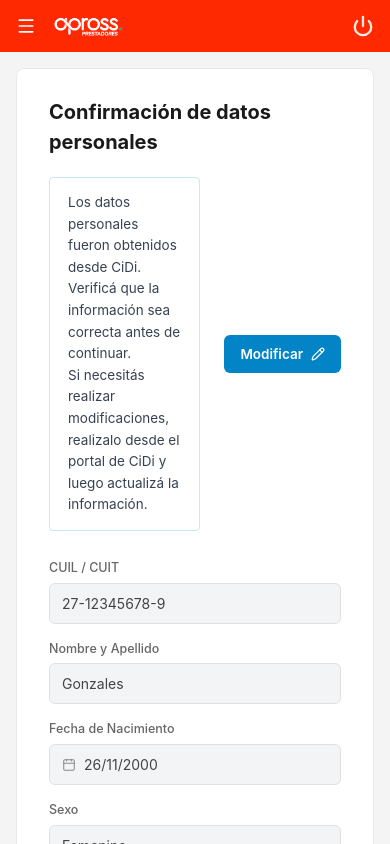
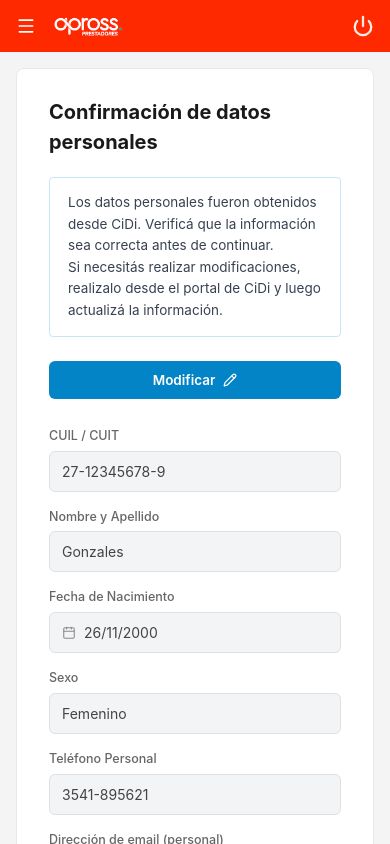
Before and after one commit to Maraa123/prototipoApross, a React (Vite) app: page / in a window 390 px wide. Both pictures are taken after a click on the button "Iniciar postulación". Built offline with nearby package versions, Linux system fonts and the light colour scheme.

Commit message:
style: adjust modify button in personal and institutional data confirmation to stack on mobile

```diff
--- a/src/pages/ConfirmacionDatos.tsx
+++ b/src/pages/ConfirmacionDatos.tsx
@@ -100,13 +100,17 @@ export default function ConfirmacionDatos({ onConfirm }: { onConfirm: (represent
             </h1>
 
             {/* Info banner */}
-            <div style={{
-              display: 'flex', alignItems: 'center', justifyContent: 'space-between',
-              gap: '24px', marginBottom: '28px',
-            }}>
+            <div
+              className="responsive-flex-col"
+              style={{
+                display: 'flex', alignItems: 'center', justifyContent: 'space-between',
+                gap: '24px', marginBottom: '28px',
+              }}
+            >
               <div style={{
                 backgroundColor: '#fff', border: '1px solid #C7E6F8',
                 borderRadius: '4px', padding: '14px 18px', flex: 1,
+                width: '100%', boxSizing: 'border-box',
               }}>
                 <p style={{ fontSize: '13.5px', color: '#374151', lineHeight: '1.6', margin: 0 }}>
                   Los datos personales fueron obtenidos desde CiDi. Verificá que la información sea correcta antes de continuar.
@@ -124,7 +128,7 @@ export default function ConfirmacionDatos({ onConfirm }: { onConfirm: (represent
                   border: 'none', borderRadius: '6px',
                   padding: '9px 16px', fontSize: '13.5px', fontWeight: 600,
                   cursor: 'pointer', textDecoration: 'none', flexShrink: 0,
-                  whiteSpace: 'nowrap',
+                  whiteSpace: 'nowrap', justifyContent: 'center',
                 }}
               >
                 Modificar
--- a/src/pages/ConfirmacionInstitucion.tsx
+++ b/src/pages/ConfirmacionInstitucion.tsx
@@ -83,13 +83,17 @@ export default function ConfirmacionInstitucion({
             </h1>
 
             {/* Info banner */}
-            <div style={{
-              display: 'flex', alignItems: 'center', justifyContent: 'space-between',
-              gap: '24px', marginBottom: '28px',
-            }}>
+            <div
+              className="responsive-flex-col"
+              style={{
+                display: 'flex', alignItems: 'center', justifyContent: 'space-between',
+                gap: '24px', marginBottom: '28px',
+              }}
+            >
               <div style={{
                 backgroundColor: '#fff', border: '1px solid #C7E6F8',
                 borderRadius: '4px', padding: '14px 18px', flex: 1,
+                width: '100%', boxSizing: 'border-box',
               }}>
                 <p style={{ fontSize: '13.5px', color: '#374151', lineHeight: '1.6', margin: 0 }}>
                   Los datos personales fueron obtenidos desde CiDi. Verificá que la información sea correcta antes de continuar.
@@ -107,7 +111,7 @@ export default function ConfirmacionInstitucion({
                   border: 'none', borderRadius: '6px',
                   padding: '9px 16px', fontSize: '13.5px', fontWeight: 600,
                   cursor: 'pointer', textDecoration: 'none', flexShrink: 0,
-                  whiteSpace: 'nowrap',
+                  whiteSpace: 'nowrap', justifyContent: 'center',
                 }}
               >
                 Modificar
```
